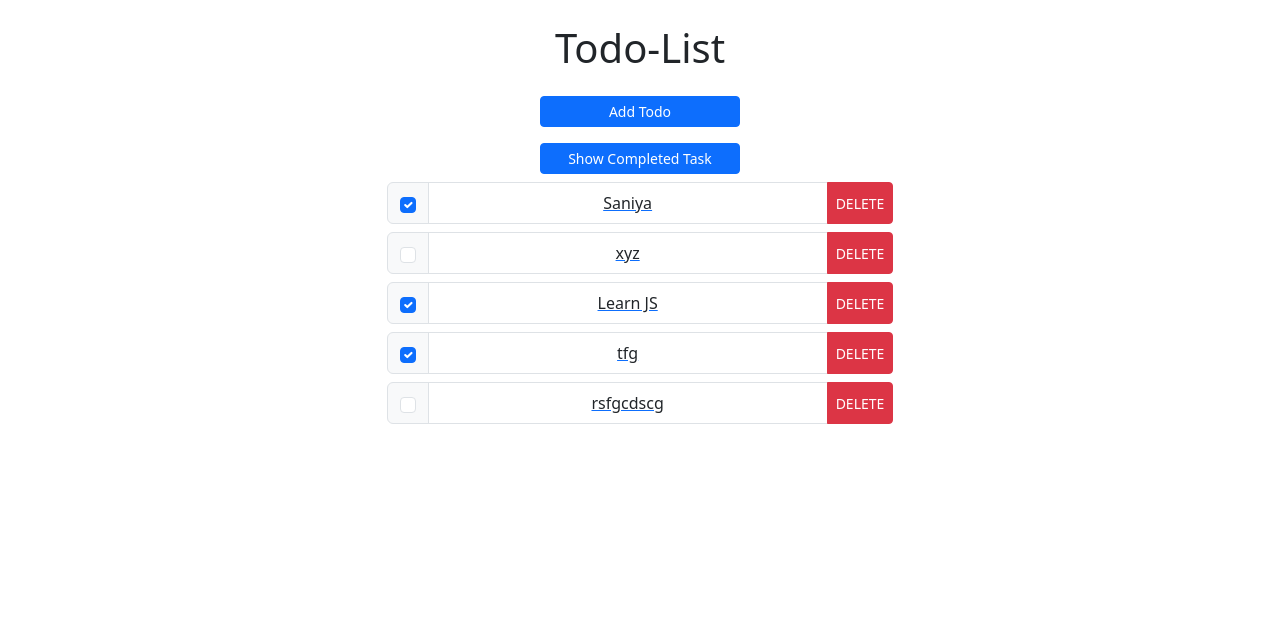
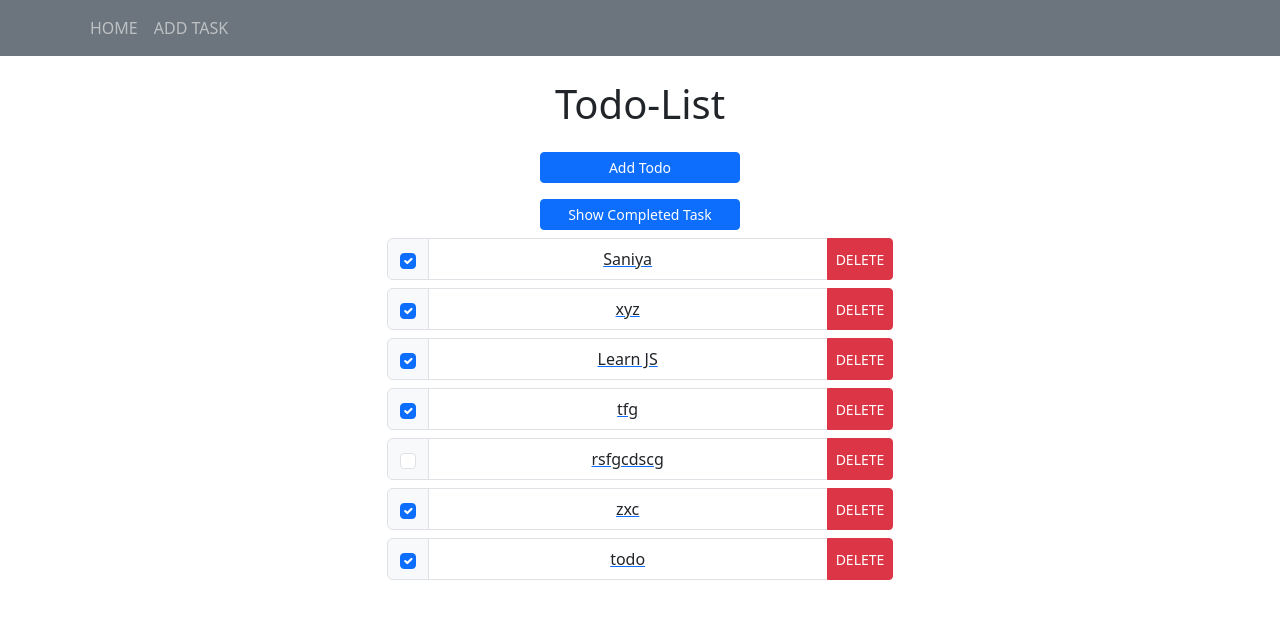
Before and after one commit to saniyaa7/react_training, a React (Create React App) app: page / in a window 1280 px wide. Shown: the top 618 px of the page. Built offline with nearby package versions, Linux system fonts and the light colour scheme; data requests are answered from the project's data file.

Commit message:
update logic

```diff
--- a/db.json
+++ b/db.json
@@ -10,7 +10,7 @@
       "id": "2",
       "content": "sadxwed",
       "title": "xyz",
-      "isComplete": false
+      "isComplete": true
     },
     {
       "id": "3",
@@ -29,6 +29,18 @@
       "content": "",
       "title": "rsfgcdscg",
       "isComplete": false
+    },
+    {
+      "id": "2898",
+      "content": "",
+      "title": "zxc",
+      "isComplete": true
+    },
+    {
+      "id": "9709",
+      "content": "todo",
+      "title": "todo",
+      "isComplete": true
     }
   ]
 }
--- a/package.json
+++ b/package.json
@@ -18,13 +18,14 @@
     "react-dom": "^18.2.0",
     "react-router-dom": "^6.22.2",
     "react-scripts": "5.0.1",
+    "react-uuid": "^2.0.0",
     "tailwindcss": "^3.4.1",
     "typescript": "^4.9.5",
     "web-vitals": "^2.1.4"
   },
   "scripts": {
     "start": "react-scripts start",
-    "serve":"json-server  db.json --port 8000",
+    "serve": "json-server  db.json --port 8000",
     "build": "react-scripts build",
     "test": "react-scripts test",
     "eject": "react-scripts eject"
@@ -46,5 +47,8 @@
       "last 1 firefox version",
       "last 1 safari version"
     ]
+  },
+  "devDependencies": {
+    "@types/uuid": "^9.0.8"
   }
 }
--- a/src/AddTodo.tsx
+++ /dev/null
@@ -1,109 +0,0 @@
-import { useEffect, useState } from "react";
-import { Button, Col, FormControl, InputGroup, Row, Toast } from "react-bootstrap";
-import { useNavigate } from "react-router-dom";
-import { API_ENDPOINT } from "./constants";
-
-export interface ITodo {
-  id: string,
-  title: string,
-  content: string,
-  isComplete: boolean
-}
-function AddTodo() {
-
-  const navigate=useNavigate();
-  const [todos, setTodos] = useState<ITodo[]>([]);
-  const [newTitle, setNewTitle] = useState<string>('');
-  const [newContent, setNewContent] = useState<string>('');
-  const [nextId, setNextId] = useState<number>(todos.length + 1)
-
-
-  const [status, setStatus] = useState(false);
-
-  useEffect(() => {
-    fetch(API_ENDPOINT)
-      .then(res => res.json())
-      .then((data: ITodo[]) => {
-        setTodos(data)
-        setNextId(data.length + 1)
-      })
-  }, [todos])
-
-  function handleChangeTitle(e: any) {
-    console.log(e.target.value)
-    setNewTitle(e.target.value)
-
-  }
-  function handleChangeContent(e: any) {
-    console.log(e.target.value)
-    setNewContent(e.target.value)
-
-  }
-  function handleSubmit(e: any) {
-    e.preventDefault();
-    if (newTitle.length === 0) {
-      alert("title cannot be empty");
-      return;
-    }
-
-    // const id=todos.length;
-    // const title :any=newTitle.trim();
-    // const content=newContent.trim();
-    // setNextId(initialData.length);
-    const payload: ITodo = {
-      id: nextId.toString(),
-      content: newContent,
-      title: newTitle,
-      isComplete: false
-
-    }
-    fetch(API_ENDPOINT, {
-      method: "POST",
-      body: JSON.stringify(payload),
-      headers: { 'Content-type': "application/json; charset=UTF-8" }
-
-    })
-      .then(res => res.json())
-      .then((data) => {
-        setTodos([...todos, data])
-        setNewTitle('');
-        setNewContent('')
-        navigate('/');
-
-      })
-  }
-
-  return (<div>
-    <Row className="justify-content-center mt-4">
-      <Col md={6}>
-
-        <InputGroup>
-
-          <FormControl
-            type="text"
-            placeholder="Add title"
-            value={newTitle}
-            onChange={handleChangeTitle}
-          />
-        </InputGroup>
-        <br />
-        <FormControl
-          as="textarea"
-          placeholder="Add Content"
-          value={newContent}
-          onChange={handleChangeContent}
-        />
-        <br />
-        <div className="d-flex justify-content-center">
-          <Button variant="success" onClick={handleSubmit}>
-            Add Task
-          </Button>
-        </div>
-
-      </Col>
-    </Row>
-
-  </div>);
-
-}
-export default AddTodo;
--- a/src/App.tsx
+++ b/src/App.tsx
@@ -1,18 +1,19 @@
 import React from 'react';
 import logo from './logo.svg';
 import './App.css';
-import TodoList from './TodoList';
+import TodoList from './componenet/TodoList';
 import MyNavbar from './MyNavbar';
-import AddTodo from './AddTodo';
+import AddTodo from './componenet/AddTodo';
 import { BrowserRouter,Routes,Route } from 'react-router-dom';
 import 'bootstrap/dist/css/bootstrap.min.css';
-import DisplayTodo from './DisplayTodo';
+import DisplayTodo from './componenet/DisplayTodo';
 
 function App() {
   return (
     <div>
 
       <BrowserRouter>
+      <MyNavbar/>
       <Routes>
         <Route path='/' element={<TodoList/>}> </Route>
         <Route path='/todo-add' element={<AddTodo/>}></Route>
--- /dev/null
+++ b/src/Hook/useFetch.tsx
@@ -0,0 +1,32 @@
+import { useEffect,useState } from "react";
+import { ITodo } from "../componenet/TodoList";
+
+
+let err="";
+function useFetch(): {response:ITodo[],err:string,refetchData:(value:boolean)=>void}
+{
+
+  const [response,setResponse]=useState<ITodo[]>([]);
+  const [refetch,setRefecth] = useState<boolean>(false)
+
+  const refetchData = (value:boolean) =>{
+    setRefecth(value)
+  }
+
+  useEffect(()=>{
+    fetch("http://localhost:8000/todos")
+    .then((response) => { return response.json();
+    })
+    .then((result)=>{const data=result;
+      setResponse(data)
+     refetchData(false)
+    })
+
+    .catch((error) => err=error);
+
+  },[refetch]);
+
+  return({response,err,refetchData});
+}
+
+export default useFetch;
--- a/src/MyNavbar.tsx
+++ b/src/MyNavbar.tsx
@@ -4,12 +4,12 @@ import { Navbar ,Container,Nav} from "react-bootstrap";
 function MyNavbar()
 {
   return(<div>
-       <Navbar bg="primary" data-bs-theme="dark">
+       <Navbar bg="secondary" data-bs-theme="dark">
         <Container>
-          <Navbar.Brand href="/">Home</Navbar.Brand>
-          <Navbar.Brand href="/todo-add">Add Todo</Navbar.Brand>
-          <Navbar.Brand href="/">Navbar</Navbar.Brand>
-
+        <Nav className="me-auto">
+            <Nav.Link href="/">HOME</Nav.Link>
+            <Nav.Link href="/todo-add">ADD TASK</Nav.Link>
+        </Nav>
         </Container>
       </Navbar>
 
--- /dev/null
+++ b/src/componenet/AddTodo.tsx
@@ -0,0 +1,95 @@
+import { useEffect, useState, FormEvent } from "react";
+import {
+  Button,
+  Col,
+  FormControl,
+  InputGroup,
+  Row,
+  Toast,
+} from "react-bootstrap";
+import { useNavigate } from "react-router-dom";
+import { API_ENDPOINT } from "../constants";
+import { v4 as uuidv4 } from "uuid";
+
+export interface ITodo {
+  id: string;
+  title: string;
+  content: string;
+  isComplete: boolean;
+}
+function AddTodo() {
+  const navigate = useNavigate();
+  const [todos, setTodos] = useState<ITodo[]>([]);
+  const [newTitle, setNewTitle] = useState<string>("");
+  const [newContent, setNewContent] = useState<string>("");
+  const [nextId, setNextId] = useState<number>(todos.length + 1);
+
+  const [status, setStatus] = useState(false);
+
+  useEffect(() => {
+    fetch(API_ENDPOINT)
+      .then((res) => res.json())
+      .then((data: ITodo[]) => {
+        setTodos(data);
+        setNextId(data.length + 1);
+      });
+  }, [todos]);
+
+  function handleSubmit(e: React.MouseEvent<HTMLElement>) {
+    e.preventDefault();
+    console.log(newTitle.length);
+    if (!newTitle.length) {
+      alert("title cannot be empty");
+      return;
+    }
+
+    fetch(API_ENDPOINT, {
+      method: "POST",
+      body: JSON.stringify({
+        id: uuidv4(),
+        content: newContent,
+        title: newTitle,
+        isComplete: false,
+      }),
+      headers: { "Content-type": "application/json; charset=UTF-8" },
+    })
+      .then((res) => res.json())
+      .then((data) => {
+        setTodos([...todos, data]);
+        setNewTitle("");
+        setNewContent("");
+        navigate("/");
+      });
+  }
+
+  return (
+    <div>
+      <Row className="justify-content-center mt-4">
+        <Col md={6}>
+          <InputGroup>
+            <FormControl
+              type="text"
+              placeholder="Add title"
+              value={newTitle}
+              onChange={(e) => setNewTitle(e.target.value)}
+            />
+          </InputGroup>
+          <br />
+          <FormControl
+            as="textarea"
+            placeholder="Add Content"
+            value={newContent}
+            onChange={(e) => setNewContent(e.target.value)}
+          />
+          <br />
+          <div className="d-flex justify-content-center">
+            <Button variant="success" onClick={handleSubmit}>
+              Add Task
+            </Button>
+          </div>
+        </Col>
+      </Row>
+    </div>
+  );
+}
+export default AddTodo;
--- a/src/TodoList.tsx
+++ b/src/componenet/TodoList.tsx
@@ -1,12 +1,12 @@
 import React, { useEffect, useState } from "react";
-import useFetch from "./useFetch";
+import useFetch from "../Hook/useFetch";
 import { Button, Col, InputGroup, ListGroup, Row } from "react-bootstrap";
 import AddTodo from "./AddTodo";
 import { Link, useNavigate } from "react-router-dom";
 import Input from "postcss/lib/input";
 
 export interface ITodo {
-  id: number,
+  id: string,
   title: string,
   content:string,
   isComplete: boolean
@@ -14,8 +14,8 @@ export interface ITodo {
 
 function TodoList() {
   const [todos, setTodos] = useState<ITodo[]>([]);
-  const [status, setStatus] = useState(false);
-  const [data, error] = useFetch();
+  const [status, setStatus] = useState<boolean>(false);
+  const {response:data,err: error,refetchData} = useFetch();
   const navigate = useNavigate();
   console.log(data, error)
 
@@ -25,19 +25,18 @@ function TodoList() {
   };
 
   useEffect(() => {
-    fetch('http://localhost:8000/todos')
-      .then(res => res.json())
-      .then(data => setTodos(data))
-  }, [])
+    if(data){
+      setTodos(data)
+    }
+  }, [data])
 
-  const handlecheck = (todo: ITodo) => {
-    const todoStatus = todo.isComplete;
-    todo.isComplete = !todoStatus;
-    setTodos([...todos]);
+  const handlecheck = (id:string,checked:boolean) => {
+    // const updatedList = todos.map((todo)=> todo.id ===id ? ({...todo,isComplete:checked}): todo)
+    // setTodos(updatedList);
 
-    fetch(`http://localhost:8000/todos/${todo.id}`, {
-      method: "PUT",
-      body: JSON.stringify(todo),
+    fetch(`http://localhost:8000/todos/${id}`, {
+      method: "PATCH",
+      body: JSON.stringify({isComplete:checked}),
       headers: { 'Content-type': "application/json; charset=UTF-8" }
     })
       .then((res) => {
@@ -46,7 +45,9 @@ function TodoList() {
         }
         return res.json();
       })
-      .then(data => console.log(data))
+      .then(data => {
+        refetchData(true)
+        console.log(data)})
       .catch(error => console.error('Error:', error));
   };
 
@@ -59,10 +60,7 @@ function TodoList() {
     .then(res=>res.json())
     .then(data=>navigate('/'))
 
-
   }
-
-
 
   return (<div  className="App">
     <h1 className="justify-content-center mt-4">Todo-List</h1>
@@ -78,11 +76,12 @@ function TodoList() {
 
     <ListGroup className="align-items-center">
       {
-        todos.map((todo) => (
-          <div>
+        todos.map((todo,key) => (
+          <div key={key}>
             {(!status ||(status && todo.isComplete))&&(  <Row className="justify-content-center mt-2">
               <InputGroup>
-                <InputGroup.Checkbox checked={todo.isComplete} onChange={() =>handlecheck(todo)
+                <InputGroup.Checkbox checked={todo.isComplete} onChange={(e) =>{
+                  handlecheck(todo.id,e.target.checked) }
 
                 }>
                 </InputGroup.Checkbox>
--- a/src/useFetch.tsx
+++ /dev/null
@@ -1,27 +0,0 @@
-import { useEffect,useState } from "react";
-import { ITodo } from "./TodoList";
-
-const url="http://localhost:3060/todos";
-let err="";
-function useFetch(): [ITodo[], string]
-{
-
-  const [response,setResponse]=useState<ITodo[]>([]);
-
-  useEffect(()=>{
-    fetch("http://localhost:8000/todos")
-    .then((response) => { return response.json();
-      // setResponse(data);
-    //  console.log(data);
-    })
-    .then((result)=>{const data=result;
-      setResponse(data);})
-
-    .catch((error) => err=error);
-
-  },[]);
-
-  return([response,err]);
-}
-
-export default useFetch;
```
Also changed, not shown: src/componenet/DisplayTodo.tsx (renamed from src/DisplayTodo.tsx), 1 other file (tests, documents, lock files or other folders).
